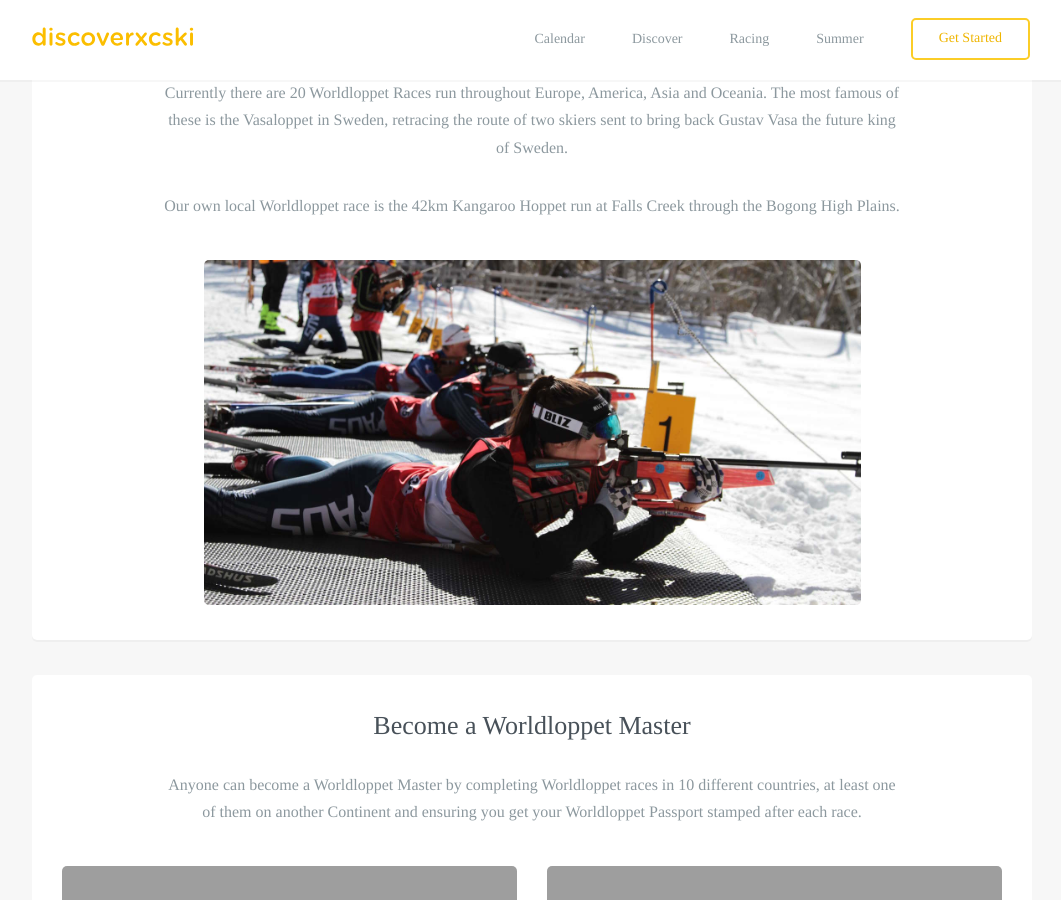
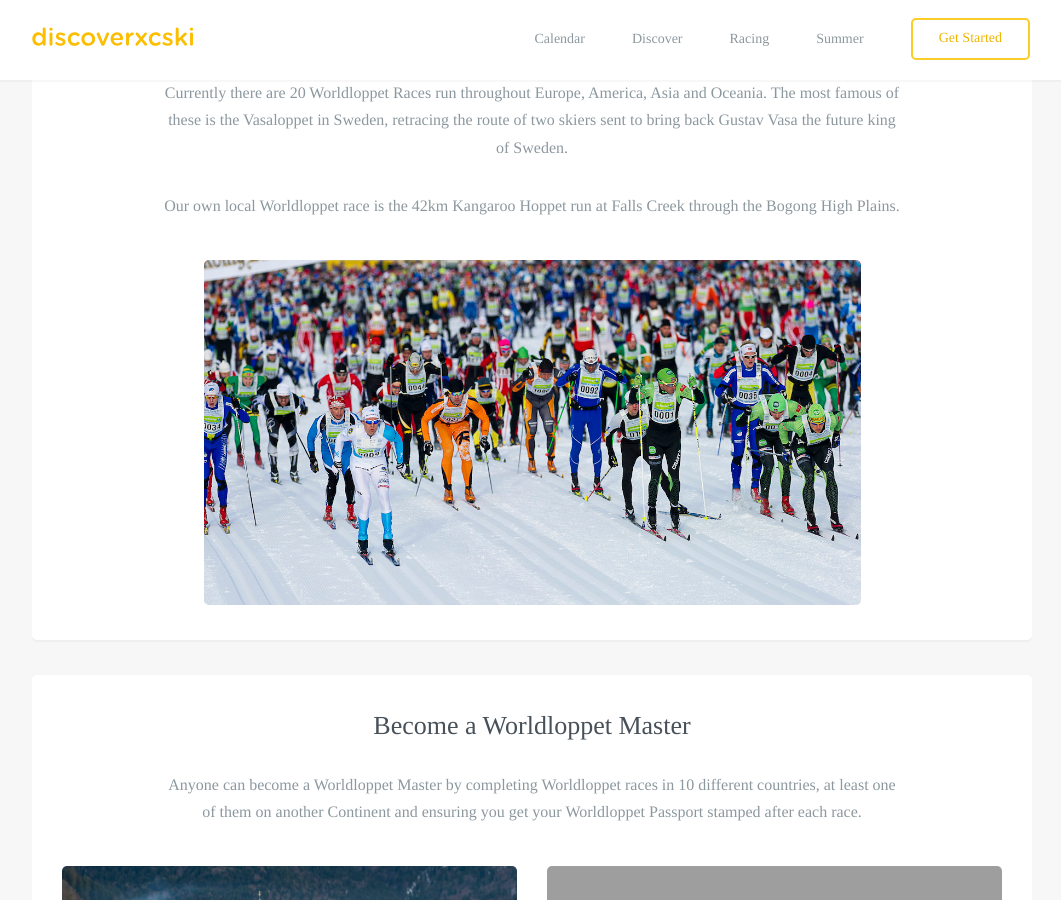
Before and after one commit to robcatto/robcatto.github.io, a Jekyll site: the page built from racing/worldloppet/index.html, in a window 1280 px wide and 900 px high, scrolled down 954 px. Shown: the whole window, without its empty margins (108-1169 px from the left). Built offline with Jekyll 4.4.1, drawn with Linux system fonts in a browser that asks for light colours; some web fonts are replaced; Markdown is read by kramdown in place of the engine named in the settings.

Commit message:
Update index.html

```diff
--- a/racing/worldloppet/index.html
+++ b/racing/worldloppet/index.html
@@ -53,7 +53,7 @@ layout: default
                 </p>
                 <div class="one">
                 <div class="onelarge centered" style="
-                background-image: url(http://www.discoverxcski.com/images/biathlon-introduction.jpg);
+                background-image: url(http://www.discoverxcski.com/images/loppet-engadine.jpg);
                 background-size: cover;
                 "></div>
                 </section>
@@ -66,7 +66,7 @@ layout: default
                     </p>
                     <div class="one">
                 <div class="onelarge centered" style="
-                background-image: url(http://www.discoverxcski.com/images/australianbiathlon.jpg);
+                background-image: url(http://www.discoverxcski.com/images/loppet-start.jpg);
                 background-size: cover;
                 "></div>
                 </section>
@@ -86,7 +86,7 @@ layout: default
 
                          <div class="column two">
                                                 <div class="callout-card" style="
-                                                background: url(http://www.discoverxcski.com/images/whiskey-flat.jpg);
+                                                background: url(http://www.discoverxcski.com/images/loppet.jpg);
                                                 background-size: cover;
                                                 min-height: 321px;
                                                 ">
@@ -97,7 +97,7 @@ layout: default
 
                         <div class="column two">
                                                 <div class="callout-card" style="
-                                                background: url(http://www.discoverxcski.com/images/summer-biathlon.png);
+                                                background: url(http://www.discoverxcski.com/images/vasaloppet-china.jpg);
                                                 background-size: cover;
                                                 background-position: center;
                                                 min-height: 321px;
```
